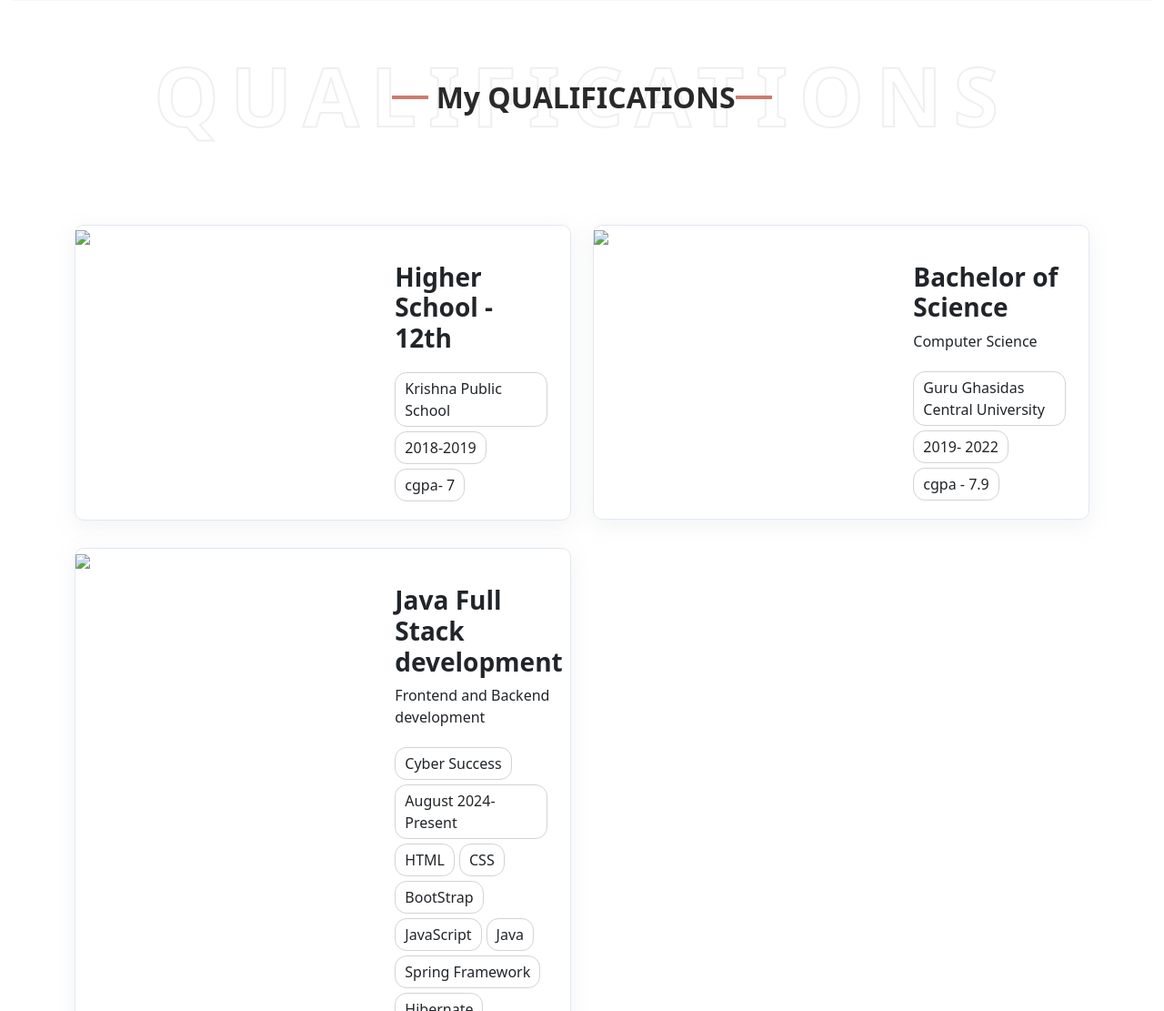
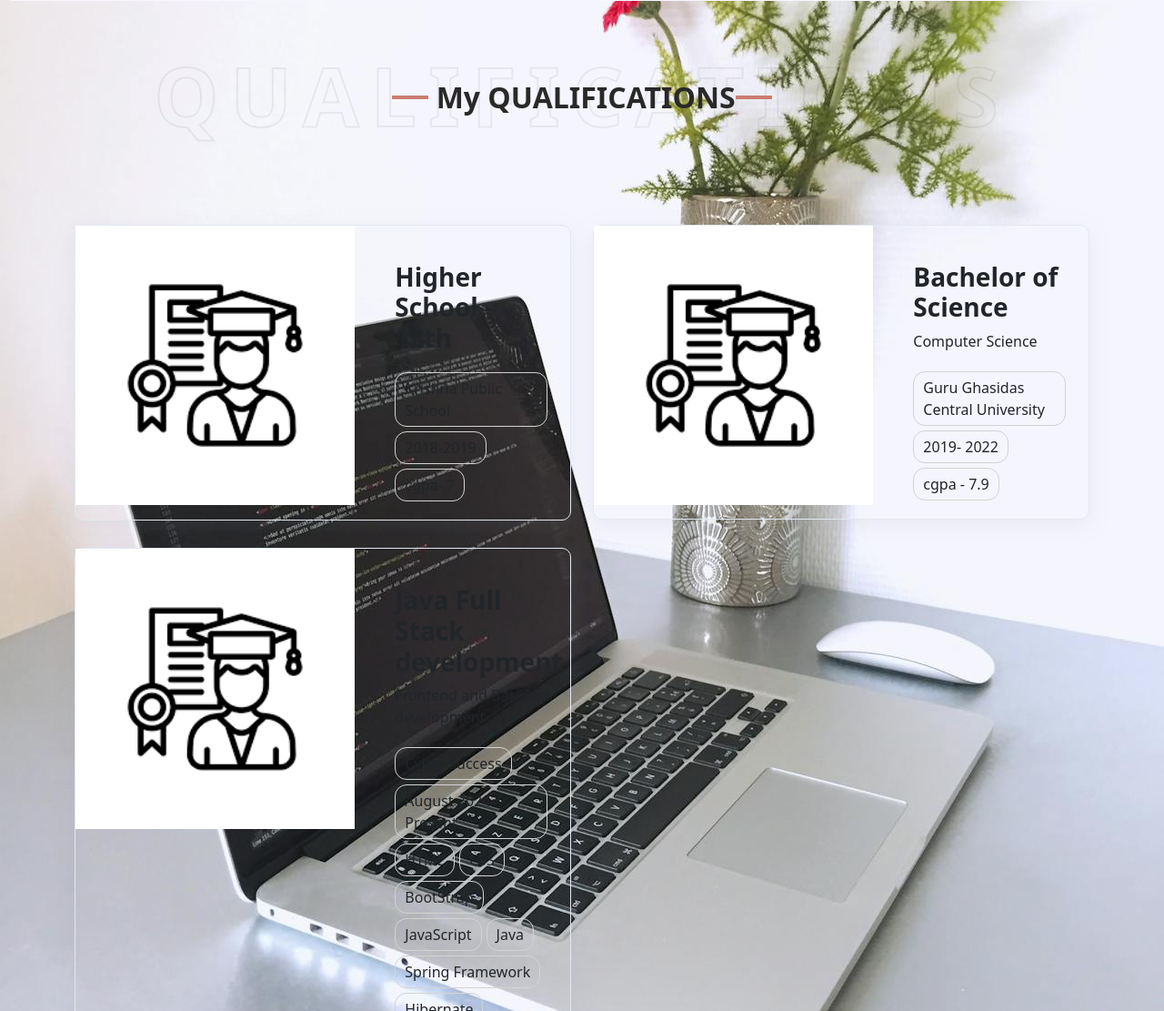
Before and after one commit to shikshasoni01/portfolio, a plain HTML site: page index.html in a window 1280 px wide. Shown: the part 3809-4920 px from the top of the page at 91% size. Drawn offline with nearby package versions, Linux system fonts and the light colour scheme.

Commit message:
image link correction

```diff
--- a/index.html
+++ b/index.html
@@ -244,7 +244,7 @@
                     <div class="col-lg-6 col-md-12 col-12">
                       <div class="portfolio-section">
                         <div class="row">
-                          <div class="col-md-7 col-12"> <img src="qualification.png"> </div>
+                          <div class="col-md-7 col-12"> <img src="/portfolio/resources/qualification.png"> </div>
                           <div class="col-md-5 col-12">
                             <div class="portfolio-info">
                               <h3>Higher School - 12th</h3>
@@ -260,7 +260,7 @@
                     <div class="col-lg-6 col-md-12 col-12">
                       <div class="portfolio-section">
                         <div class="row">
-                          <div class="col-md-7 col-12"> <img src="qualification.png"> </div>
+                          <div class="col-md-7 col-12"> <img src="/portfolio/resources/qualification.png"> </div>
                           <div class="col-md-5 col-12">
                             <div class="portfolio-info">
                               <h3>Bachelor of Science </h3>
@@ -277,7 +277,7 @@
                     <div class="col-lg-6 col-md-12 col-12">
                       <div class="portfolio-section">
                         <div class="row">
-                          <div class="col-md-7 col-12"> <img src="qualification.png"> </div>
+                          <div class="col-md-7 col-12"> <img src="/portfolio/resources/qualification.png"> </div>
                           <div class="col-md-5 col-12">
                             <div class="portfolio-info">
                               <h3>Java Full Stack development </h3>
--- a/style.css
+++ b/style.css
@@ -40,7 +40,7 @@
 }
 }
 #home{
-	background-image: url(/background.jpg);
+	background-image: url(/portfolio/resources/background.jpg);
 }
 .main-section {
 	padding-top:50px;
```
